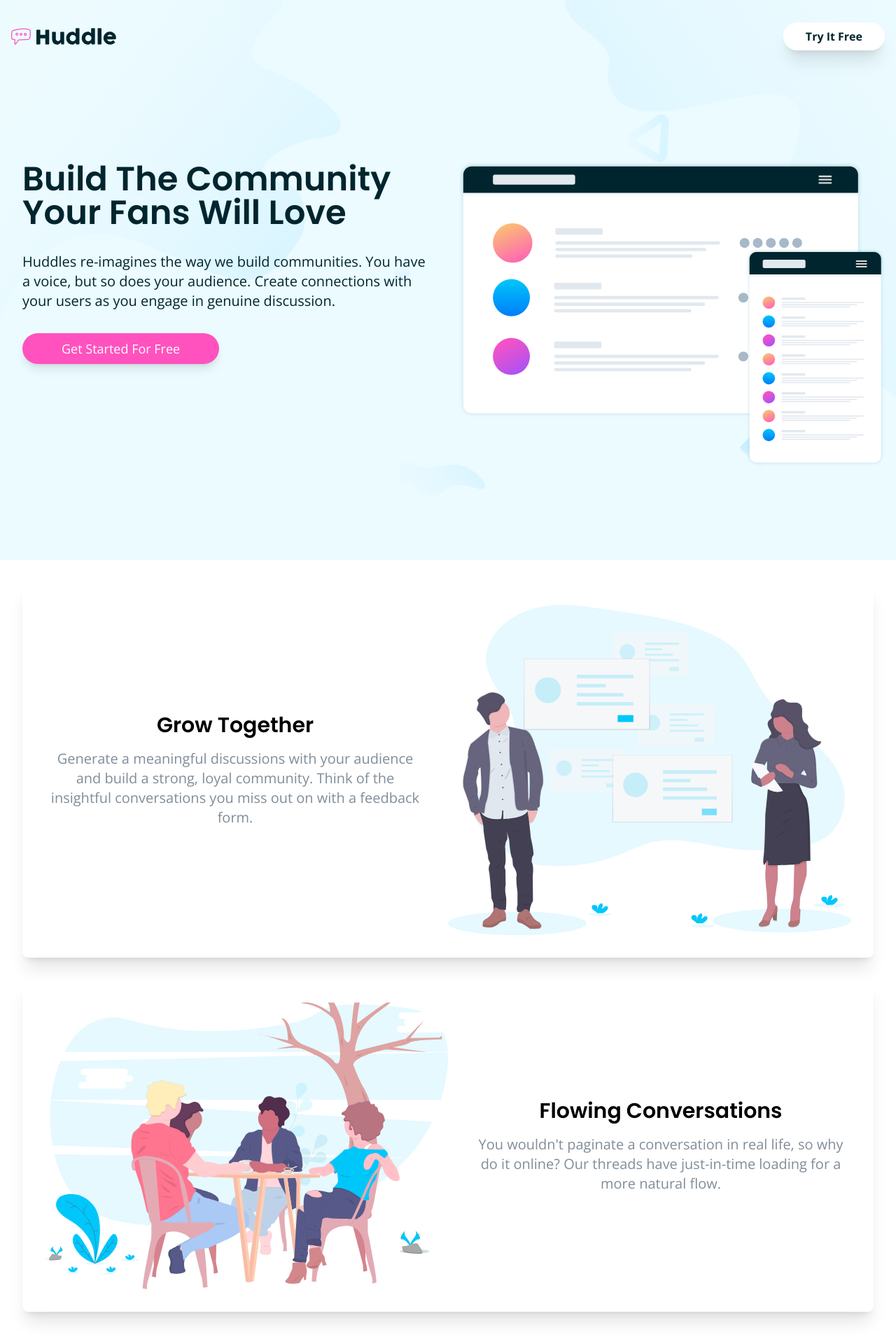
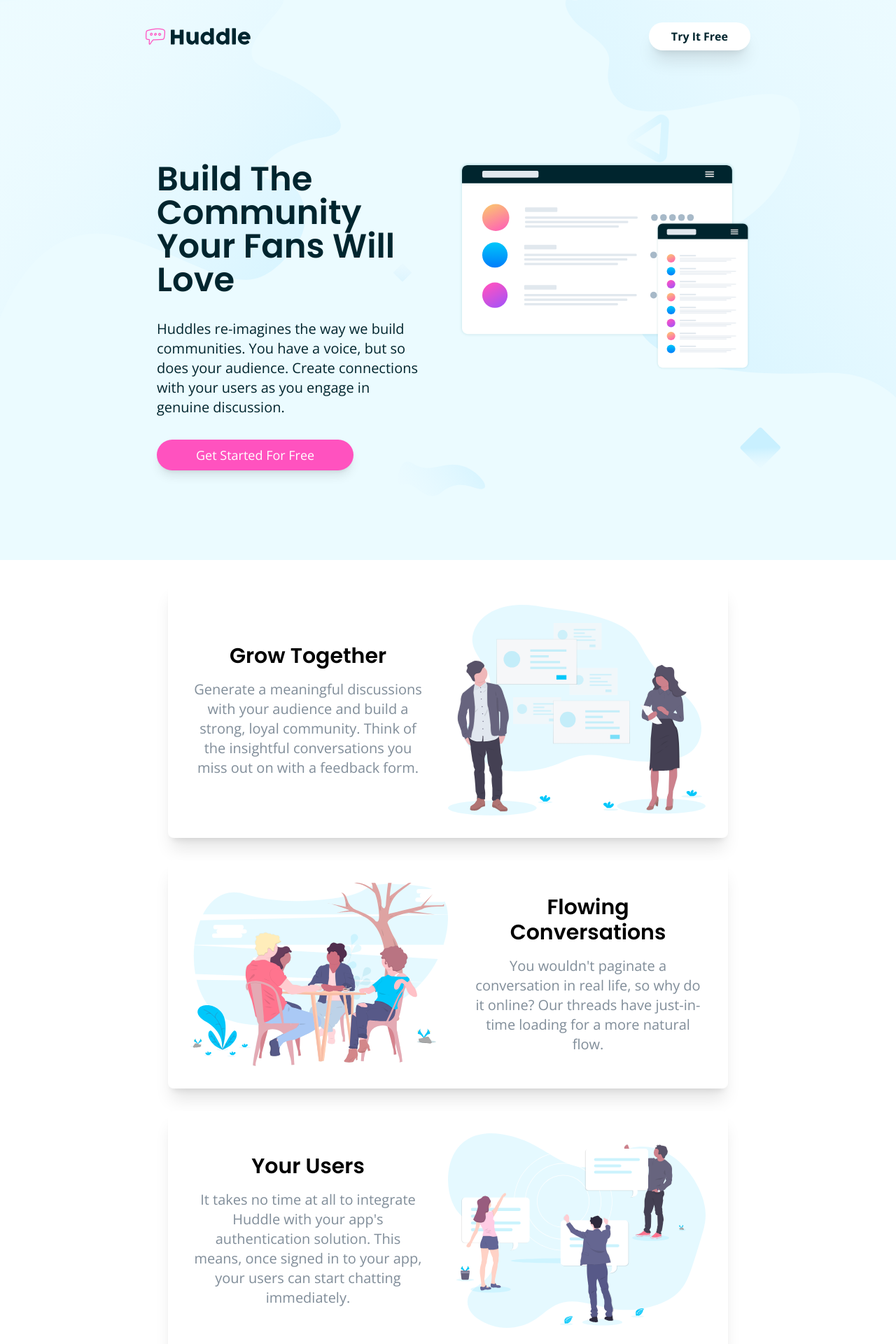
Before and after one commit to ronaldlamdev/huddle-landing-page-fe-mentor, a React (Vite) app: page / in a window 1280 px wide. Shown: the top 1920 px of the page at 70% size. Built offline with nearby package versions, Linux system fonts and the light colour scheme.

Commit message:
made main smaller in desktop by increasing padding inline

```diff
--- a/src/components/Hero.jsx
+++ b/src/components/Hero.jsx
@@ -4,7 +4,7 @@ import MockUp from '../assets/illustration-mockups.svg'
 
 const Hero = () => {
   return (
-    <div className='hero w-full h-screen flex flex-col justify-between py-8 lg:gap-40'>
+    <div className='hero w-full h-screen flex flex-col justify-between py-8 lg:gap-40 lg:px-48'>
 
       <Navbar />
       {/* Text */}
--- a/src/components/Main.jsx
+++ b/src/components/Main.jsx
@@ -6,7 +6,7 @@ import YourUsers from '../assets/illustration-your-users.svg'
 
 const Main = () => {
   return (
-    <main className='mx-auto w-full px-8 pt-8 pb-28 flex flex-col justify-around gap-8 relative'>
+    <main className='mx-auto w-full px-8 lg:px-60 pt-8 pb-28 flex flex-col justify-around gap-8 relative'>
       <MainCard
         image={GrowTogether}
         forAlt='grow together'
```
